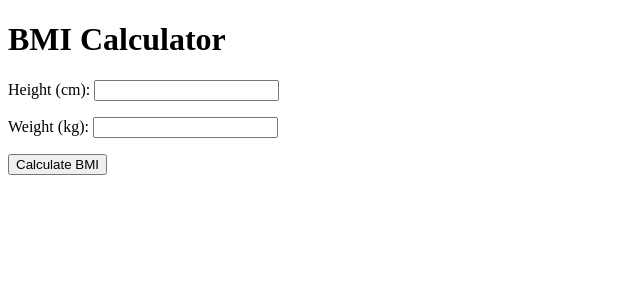
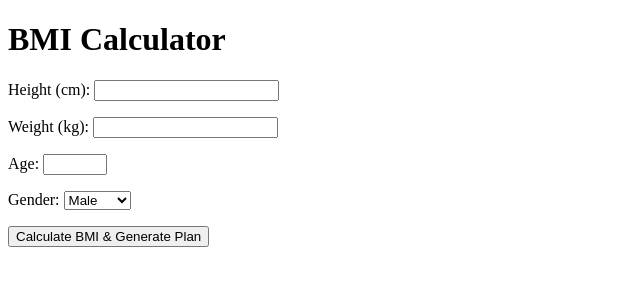
Before and after one commit to divyaneupane/Professional-Software-Engineering, a Django app: page / in a window 1280 px wide. Shown: the top 300 px of the page, without its empty margins (0-640 px from the left). Run offline with Django 5.2, Linux system fonts and the light colour scheme.

Commit message:
BMI using LLM models using Gemini API

```diff
--- a/BMI/bmi_project/bmi_app/forms.py
+++ b/BMI/bmi_project/bmi_app/forms.py
@@ -3,3 +3,5 @@ from django import forms
 class BMIForm(forms.Form):
     height = forms.FloatField(label='Height (cm)', min_value=0.5, max_value=300)
     weight = forms.FloatField(label='Weight (kg)', min_value=10, max_value=300)
+    age = forms.IntegerField(label='Age', min_value=10, max_value=120)
+    gender = forms.ChoiceField(label='Gender', choices=[('male', 'Male'), ('female', 'Female')])
--- a/BMI/bmi_project/bmi_app/templates/bmi_app/bmi_form.html
+++ b/BMI/bmi_project/bmi_app/templates/bmi_app/bmi_form.html
@@ -1,7 +1,7 @@
 <!DOCTYPE html>
 <html>
 <head>
-    <title>BMI Calculator</title>
+    <title>BMI Calculator & Plan</title>
 </head>
 <body>
     <h1>BMI Calculator</h1>
@@ -9,12 +9,17 @@
     <form method="POST">
         {% csrf_token %}
         {{ form.as_p }}
-        <button type="submit">Calculate BMI</button>
+        <button type="submit">Calculate BMI & Generate Plan</button>
     </form>
 
     {% if result %}
         <h2>Your BMI: {{ result }}</h2>
         <h3>Category: {{ category }}</h3>
     {% endif %}
+
+    {% if plan %}
+        <h2>Personalized 1-Month Diet & Exercise Plan:</h2>
+        <pre>{{ plan }}</pre>
+    {% endif %}
 </body>
 </html>
--- a/BMI/bmi_project/bmi_app/views.py
+++ b/BMI/bmi_project/bmi_app/views.py
@@ -1,21 +1,26 @@
 from django.shortcuts import render
 from .forms import BMIForm
+import os
+from google import genai  # Gemini API client
 
 def calculate_bmi(request):
     result = None
     category = None
+    plan = None
     form = BMIForm(request.POST or None)
 
     if request.method == 'POST' and form.is_valid():
-        # Get height in cm from form and convert to meters
+        # Get form data
         height_cm = form.cleaned_data['height']
         weight = form.cleaned_data['weight']
-        height_m = height_cm / 100  # Convert height from cm to meters
+        age = form.cleaned_data['age']
+        gender = form.cleaned_data['gender']
 
-        # Calculate BMI
+        # BMI calculation
+        height_m = height_cm / 100
         bmi = round(weight / (height_m ** 2), 2)
 
-        # Categorize the BMI value
+        # BMI category
         if bmi < 20:
             category = "Underweight"
         elif 20 <= bmi < 25:
@@ -23,10 +28,28 @@ def calculate_bmi(request):
         else:
             category = "Overweight"
 
-        result = bmi  # Store the BMI value
+        result = bmi
+
+        # --- Gemini API call to generate diet & exercise plan ---
+        try:
+            client = genai.Client(api_key=os.environ.get("GEMINI_API_KEY"))
+
+            prompt = f"""
+            Create a one-month personalized diet and exercise plan for a {age}-year-old {gender} person
+            with BMI {bmi}. Include daily meal suggestions and exercise routines.
+            """
+
+            response = client.models.generate_content(
+                model="gemini-3-flash-preview",
+                contents=prompt
+            )
+            plan = response.text
+        except Exception as e:
+            plan = f"Could not generate plan: {e}"
 
     return render(request, 'bmi_app/bmi_form.html', {
         'form': form,
         'result': result,
-        'category': category
+        'category': category,
+        'plan': plan
     })
```
Also changed, not shown: BMI/bmi_project/bmi_project/settings.py (+7 -0 lines), 1 other file.
